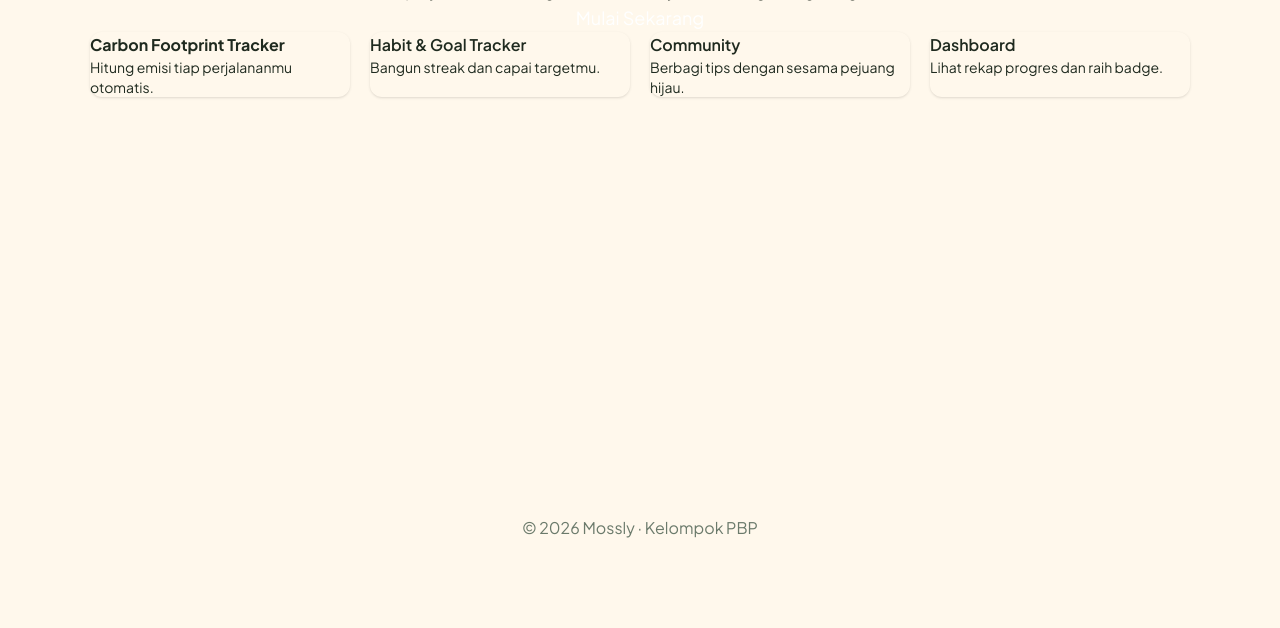
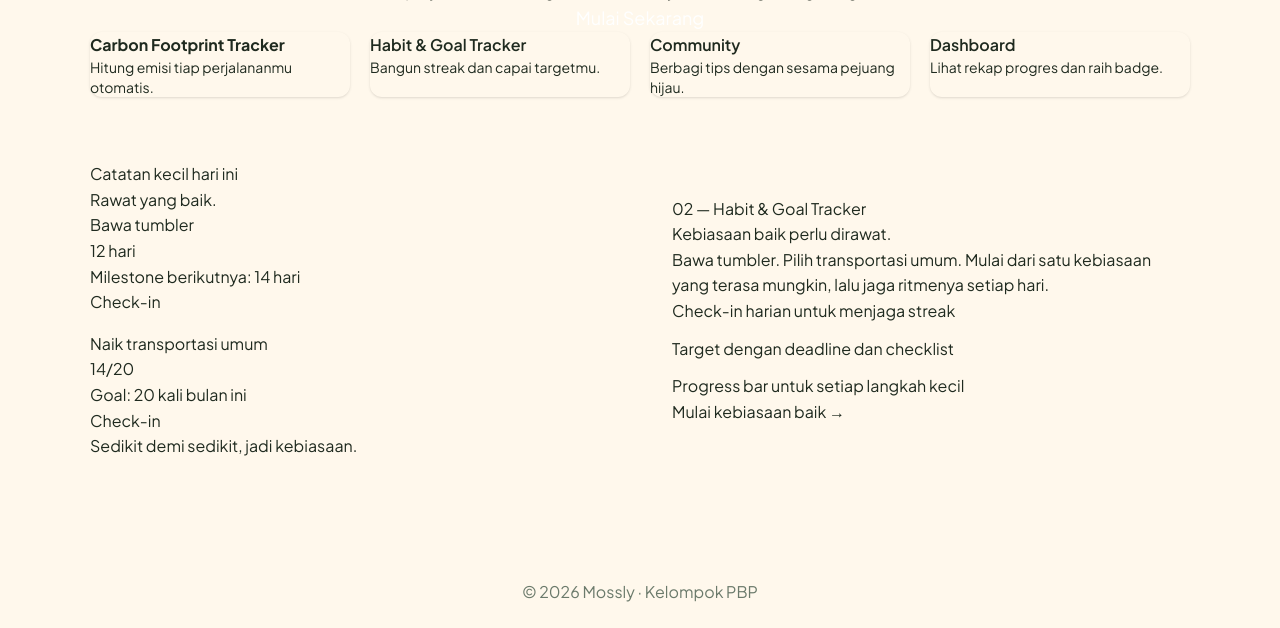
Before and after one commit to pbp-kelompok-a5/mossly, a Django app: page / in a window 1280 px wide. Shown: the part 235-863 px from the top of the page. Before the commit the page ends 773 px from the top, so only its background shows below. Run offline with Django 5.2, Linux system fonts and the light colour scheme.

Commit message:
bikin struktur html section habit

```diff
--- a/main/templates/landing.html
+++ b/main/templates/landing.html
@@ -1,5 +1,10 @@
 {% extends "base.html" %}
+{% load static %}
 {% block title %}Mossly · Gaya Hidup Berkelanjutan{% endblock %}
+
+{% block extra_head %}
+<link rel="stylesheet" href="{% static 'css/habit.css' %}">
+{% endblock %}
 
 {% block content %}
 <section class="py-16 text-center">
@@ -33,4 +38,75 @@
     <p class="text-sm text-muted">Lihat rekap progres dan raih badge.</p>
   </article>
 </section>
+
+<!-- ===== Habit & Goal Tracker ===== -->
+<section class="habit" id="habit" aria-labelledby="habit-title">
+  <!-- Kolom kiri: preview kartu habit -->
+  <div class="habit__preview">
+    <p class="habit__eyebrow">Catatan kecil hari ini</p>
+
+    <div class="habit__preview-head">
+      <h3 class="habit__preview-title">Rawat yang baik.</h3>
+      <span class="habit__leaf" aria-hidden="true"></span>
+    </div>
+
+    <ul class="habit__list">
+      <li class="habit-card">
+        <div class="habit-card__head">
+          <h4 class="habit-card__name">Bawa tumbler</h4>
+          <span class="habit-card__metric">12 hari</span>
+        </div>
+        <div class="habit-card__progress"
+             role="progressbar"
+             aria-label="Progres kebiasaan bawa tumbler"
+             aria-valuemin="0" aria-valuemax="14" aria-valuenow="12">
+          <span class="habit-card__bar" style="--habit-progress: 45%"></span>
+        </div>
+        <div class="habit-card__foot">
+          <p class="habit-card__hint">Milestone berikutnya: 14 hari</p>
+          <button type="button" class="habit-card__check">Check-in</button>
+        </div>
+      </li>
+
+      <li class="habit-card">
+        <div class="habit-card__head">
+          <h4 class="habit-card__name">Naik transportasi umum</h4>
+          <span class="habit-card__metric">14/20</span>
+        </div>
+        <div class="habit-card__progress"
+             role="progressbar"
+             aria-label="Progres kebiasaan naik transportasi umum"
+             aria-valuemin="0" aria-valuemax="20" aria-valuenow="14">
+          <span class="habit-card__bar" style="--habit-progress: 45%"></span>
+        </div>
+        <div class="habit-card__foot">
+          <p class="habit-card__hint">Goal: 20 kali bulan ini</p>
+          <button type="button" class="habit-card__check">Check-in</button>
+        </div>
+      </li>
+    </ul>
+
+    <p class="habit__note">Sedikit demi sedikit, jadi kebiasaan.</p>
+  </div>
+
+  <!-- Kolom kanan: narasi & ajakan -->
+  <div class="habit__copy">
+    <p class="habit__label">02 — Habit &amp; Goal Tracker</p>
+    <h2 class="habit__title" id="habit-title">Kebiasaan baik perlu dirawat.</h2>
+    <p class="habit__desc">
+      Bawa tumbler. Pilih transportasi umum. Mulai dari satu kebiasaan
+      yang terasa mungkin, lalu jaga ritmenya setiap hari.
+    </p>
+
+    <ul class="habit__points">
+      <li class="habit__point">Check-in harian untuk menjaga streak</li>
+      <li class="habit__point">Target dengan deadline dan checklist</li>
+      <li class="habit__point">Progress bar untuk setiap langkah kecil</li>
+    </ul>
+
+    <a href="{% url 'accounts:register' %}" class="habit__cta">
+      Mulai kebiasaan baik <span aria-hidden="true">→</span>
+    </a>
+  </div>
+</section>
 {% endblock %}
--- /dev/null
+++ b/static/css/habit.css
@@ -0,0 +1,24 @@
+/* ==========================================================================
+   Section: Habit & Goal Tracker (landing page)
+   Tahap 1 - kerangka layout. Styling detail menyusul di tahap berikutnya.
+   ========================================================================== */
+
+.habit {
+  display: grid;
+  grid-template-columns: 1fr 1fr;
+  gap: 4rem;
+  align-items: center;
+  padding: 4rem 0;
+}
+
+.habit__list {
+  list-style: none;
+  display: grid;
+  gap: 1rem;
+}
+
+.habit__points {
+  list-style: none;
+  display: grid;
+  gap: .75rem;
+}
```
